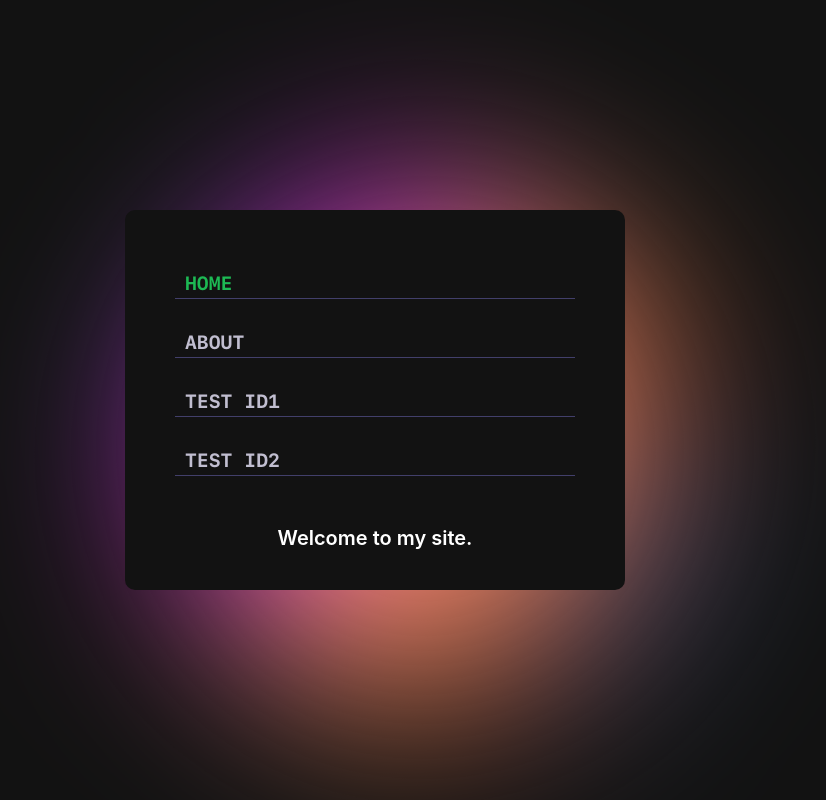
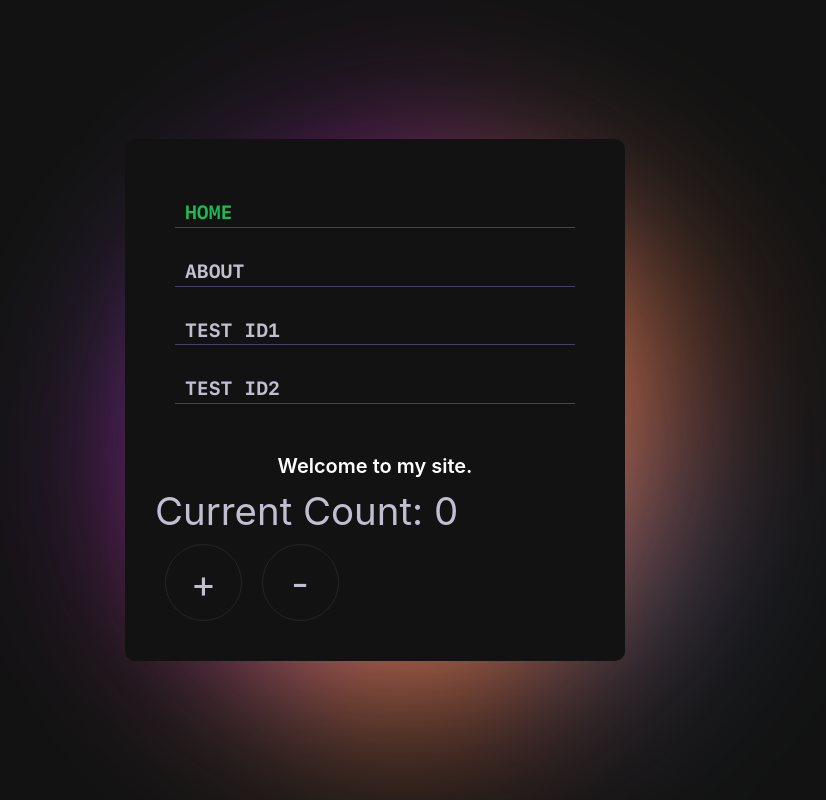
Before and after one commit to siavava/platform.amitt.ai, a React (Vite) app: page / in a window 1280 px wide. Shown: the whole page, without its empty margins (265-1091 px from the left). Built offline with nearby package versions, Linux system fonts and the light colour scheme; a web font is replaced by a local one.

Commit message:
added redux

```diff
--- a/package.json
+++ b/package.json
@@ -25,12 +25,14 @@
     "vite-plugin-eslint": "^1.8.1"
   },
   "dependencies": {
+    "@reduxjs/toolkit": "^1.9.5",
     "@vitejs/plugin-react": "^3.1.0",
     "axios": "^1.3.5",
     "jquery": "^3.6.4",
     "lodash.debounce": "^4.0.8",
     "react": "^18.2.0",
     "react-dom": "^18.2.0",
+    "react-redux": "^8.0.5",
     "react-router": "^6.10.0",
     "react-router-dom": "^6.10.0"
   }
--- /dev/null
+++ b/src/actions/index.js
@@ -0,0 +1,19 @@
+// keys for actiontypes
+export const ActionTypes = {
+  INCREMENT: 'INCREMENT',
+  DECREMENT: 'DECREMENT',
+};
+
+export function increment() {
+  return {
+    type: ActionTypes.INCREMENT,
+    payload: null,
+  };
+}
+
+export function decrement() {
+  return {
+    type: ActionTypes.DECREMENT,
+    payload: null,
+  };
+}
--- /dev/null
+++ b/src/components/app.jsx
@@ -0,0 +1,73 @@
+/**
+ * @file: app.jsx
+ * @description: This file is the entry point for the application.
+ * It renders the application and sets up the routing.
+ * It also contains the code to follow the mouse.
+ *
+ */
+import React from 'react';
+import {
+  BrowserRouter, Routes, Route, NavLink, useParams,
+} from 'react-router-dom';
+import Counter from './counter';
+import Controls from './controls';
+
+export default function App() {
+  return (
+    <BrowserRouter>
+      <div className="app-container">
+        <Nav />
+        <Routes>
+          <Route path="/" element={<Welcome />} />
+          <Route path="/about" element={<About />} />
+          <Route path="/test/:id" element={<Test />} />
+        </Routes>
+      </div>
+    </BrowserRouter>
+  );
+}
+
+function About(props) {
+  return <div className="route-text"> All there is to know about me </div>;
+}
+
+function Welcome(props) {
+  return (
+    <>
+      <div className="route-text"> Welcome to my site. </div>
+      <Counter />
+      <Controls />
+    </>
+  );
+}
+
+function Nav(props) {
+  return (
+    <nav className="nav">
+      <ul className="nav-links">
+        <li><NavLink className="nav-link" to="/">Home</NavLink></li>
+        <li><NavLink className="nav-link" to="/about">About</NavLink></li>
+        <li><NavLink className="nav-link" to="/test/id1">test id1</NavLink></li>
+        <li><NavLink className="nav-link" to="/test/id2">test id2</NavLink></li>
+      </ul>
+    </nav>
+  );
+}
+
+function Test(props) {
+  const { id } = useParams();
+  return <div className="route-text"> This is a test route with ID {id} </div>;
+}
+
+// code to follow mouse... from ported from the starter.
+const tracker = document.getElementById('tracker');
+document.body.onpointermove = (event) => {
+  const { pageX, pageY } = event;
+  tracker.animate({
+    top: `${pageY - 200}px`,
+    left: `${pageX - 200}px`,
+  }, {
+    duration: 3000,
+    fill: 'forwards',
+  }, 'ease-in-out');
+};
--- /dev/null
+++ b/src/components/controls.jsx
@@ -0,0 +1,14 @@
+import React from 'react';
+import { useDispatch } from 'react-redux';
+
+import { increment, decrement } from '../actions';
+
+export default function Controls(props) {
+  const dispatch = useDispatch();
+  return (
+    <div>
+      <button type="button" onClick={() => dispatch(increment())}>+</button>
+      <button type="button" onClick={() => dispatch(decrement())}>-</button>
+    </div>
+  );
+}
--- /dev/null
+++ b/src/components/counter.jsx
@@ -0,0 +1,11 @@
+import React from 'react';
+import { useSelector } from 'react-redux';
+
+export default function Counter(props) {
+  const count = useSelector((store) => store.count);
+  return (
+    <div className="counter">
+      Current Count: {count}
+    </div>
+  );
+}
--- a/src/index.jsx
+++ b/src/index.jsx
@@ -1,63 +1,20 @@
 import React from 'react';
 import { createRoot } from 'react-dom/client';
 import './style.scss';
-import {
-  BrowserRouter, Routes, Route, NavLink, useParams,
-} from 'react-router-dom';
 
-function App() {
-  return (
-    <BrowserRouter>
-      <div className="app-container">
-        <Nav />
-        <Routes>
-          <Route path="/" element={<Welcome />} />
-          <Route path="/about" element={<About />} />
-          <Route path="/test/:id" element={<Test />} />
-        </Routes>
-      </div>
-    </BrowserRouter>
-  );
-}
+import { Provider } from 'react-redux';
+import { configureStore } from '@reduxjs/toolkit';
+import App from './components/app';
+
+import rootReducer from './reducers';
+
+const store = configureStore({
+  reducer: rootReducer,
+});
 
 const root = createRoot(document.getElementById('main'));
-root.render(<App />);
-
-function About(props) {
-  return <div className="route-text"> All there is to know about me </div>;
-}
-
-function Welcome(props) {
-  return <div className="route-text"> Welcome to my site. </div>;
-}
-
-function Nav(props) {
-  return (
-    <nav className="nav">
-      <ul className="nav-links">
-        <li><NavLink className="nav-link" to="/">Home</NavLink></li>
-        <li><NavLink className="nav-link" to="/about">About</NavLink></li>
-        <li><NavLink className="nav-link" to="/test/id1">test id1</NavLink></li>
-        <li><NavLink className="nav-link" to="/test/id2">test id2</NavLink></li>
-      </ul>
-    </nav>
-  );
-}
-
-function Test(props) {
-  const { id } = useParams();
-  return <div className="route-text"> This is a test route with ID {id} </div>;
-}
-
-// code to follow mouse... from ported from the starter.
-const tracker = document.getElementById('tracker');
-document.body.onpointermove = (event) => {
-  const { pageX, pageY } = event;
-  tracker.animate({
-    top: `${pageY - 200}px`,
-    left: `${pageX - 200}px`,
-  }, {
-    duration: 3000,
-    fill: 'forwards',
-  }, 'ease-in-out');
-};
+root.render(
+  <Provider store={store}>
+    <App />
+  </Provider>,
+);
--- /dev/null
+++ b/src/reducers/count-reducer.js
@@ -0,0 +1,14 @@
+import { ActionTypes } from '../actions';
+
+const CountReducer = (state = 0, action = {}) => {
+  switch (action.type) {
+    case ActionTypes.INCREMENT:
+      return state + 1;
+    case ActionTypes.DECREMENT:
+      return state - 1;
+    default:
+      return state;
+  }
+};
+
+export default CountReducer;
--- /dev/null
+++ b/src/reducers/index.js
@@ -0,0 +1,11 @@
+// the starting point for your redux store
+// this defines what your store state will look like
+import { combineReducers } from '@reduxjs/toolkit';
+
+import CountReducer from './count-reducer';
+
+const rootReducer = combineReducers({
+  count: CountReducer,
+});
+
+export default rootReducer;
--- a/src/style.scss
+++ b/src/style.scss
@@ -18,6 +18,27 @@ $foreground: colors.color("light-foreground");
 
 :root {
   text-size-adjust: 100%;
+}
+
+button {
+  background: none;
+  border: 1px solid colors.color("lightest-background");
+  margin: 10px;
+  height: 2em;
+  aspect-ratio: 1/1;
+  cursor: pointer;
+  outline: none;
+  color: inherit;
+  font-family: inherit;
+  font-size: inherit;
+  font-weight: inherit;
+  border-radius: 50%;
+
+  transition: all 0.5s ease-out;
+
+  &:hover {
+    background: colors.color("lightest-background");
+  }
 }
 
 body, html {
```
Also changed, not shown: 1 other file (tests, documents, lock files or other folders).
